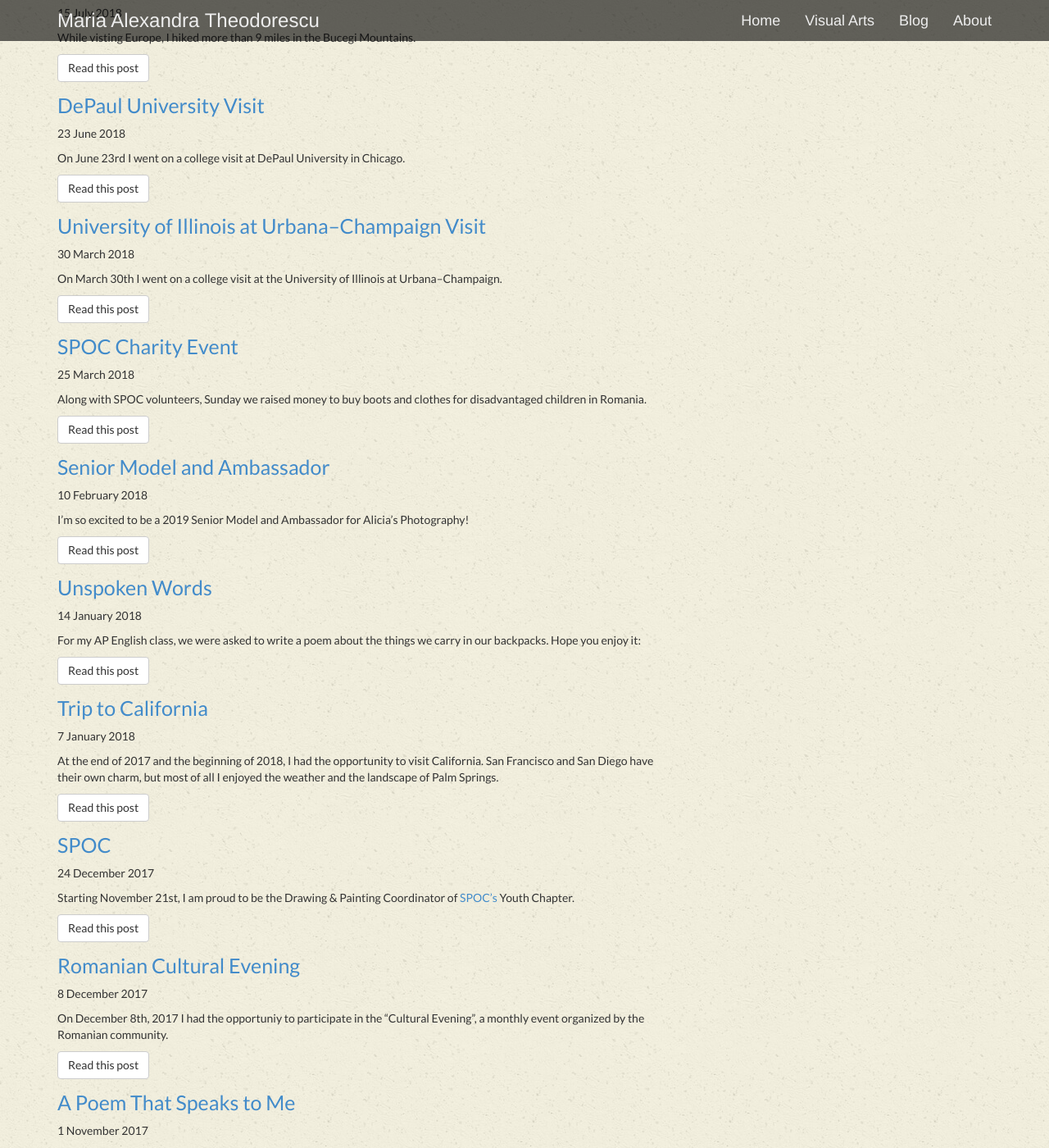
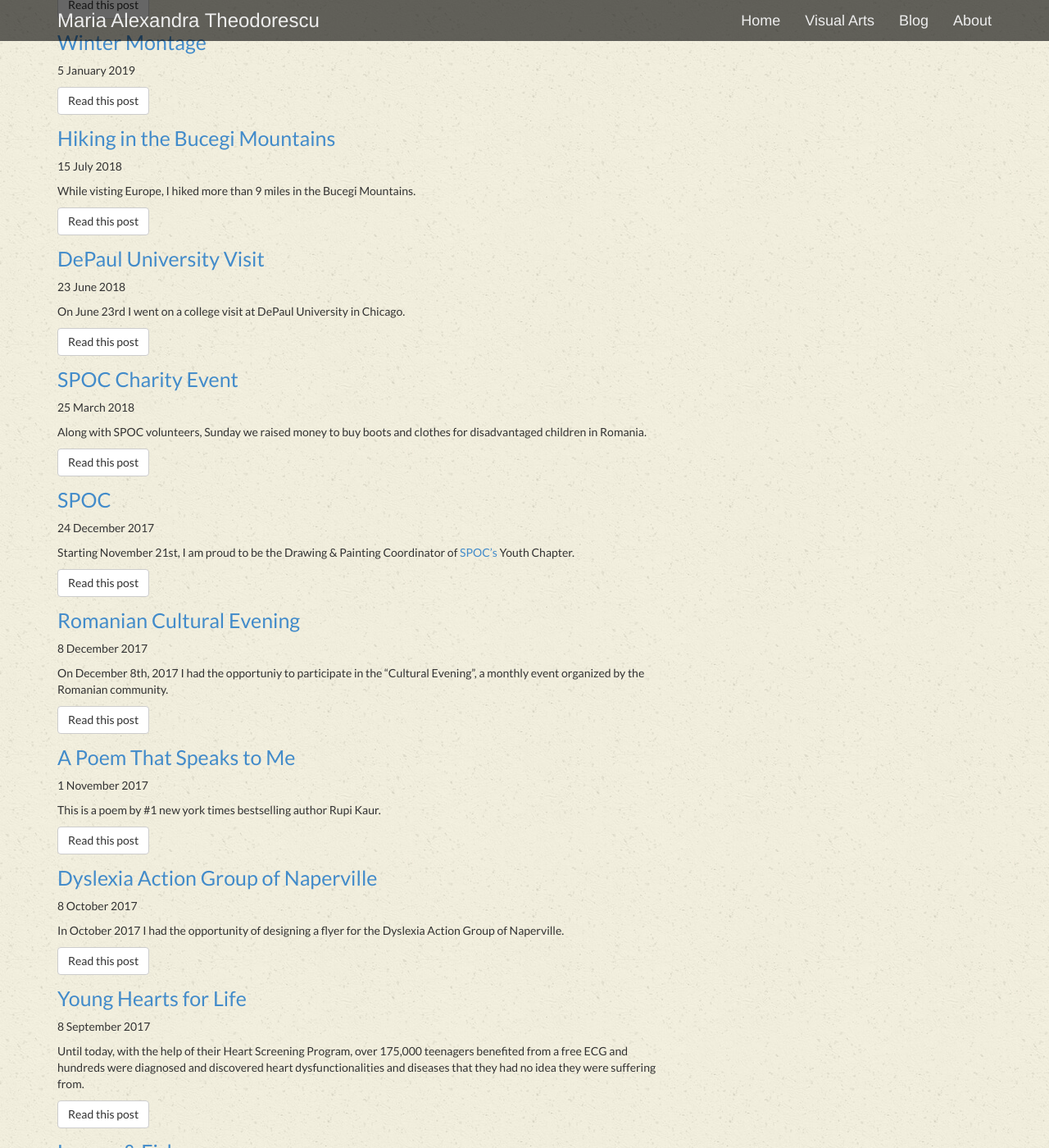
Before and after one commit to allyth/allyth, a Jekyll site: the page built from blog.html, in a window 1280 px wide and 1400 px high, scrolled down 1066 px. Shown: the whole window at 82% size. Built offline with Jekyll 4.4.1, drawn with Linux system fonts in a browser that asks for light colours; some web fonts are replaced; some of the changed text lies outside the part shown.

Commit message:
Update about and blog

```diff
--- a/_posts/2017-01-20-icon-painting.md
+++ /dev/null
@@ -1,12 +0,0 @@
----
-layout: post
-title: Icon Painting
-image:
-description:
----
-
-The beginning of 2017 had a great and creative start - I’m glad I didn’t say no to a wonderful  experience that was completely new to me at that time, but proved to be a great and meaningful one a little bit later: icon painting.
-<!-- split -->
-Being a part of the Icon painting course organized by my local church gave me the chance to develop my drawing and painting skills, as well as my knowledge about religion, art culture and history.
-
-<img class="img-responsive" style="max-width:300px" src= "{{ site.baseurl }}/img/blog/iconpainting.jpg"/>
--- a/_posts/2017-04-02-florida.md
+++ /dev/null
@@ -1,12 +0,0 @@
----
-layout: post
-title: Trip to Florida
-image:
-description:
----
-In the Spring Break of 2017 my family and I took a trip to Florida and I had the chance to meet one of my father's friends and Tennis Director of Seven Bridges tennis club in Delray Beach. I thought it was very impressive to see a man who dedicated his life to this noble sport.
-<!-- split -->
-
-Meeting Mr. Pelmus is proof that if you continue to do something that you really love and enjoy, it can become a way of living and source of fulfillment for the rest of your life.
-
-<img class="img-responsive" style="max-width:300px" src= "{{ site.baseurl }}/img/blog/florida.jpg"/>
--- a/_posts/2018-01-07-California.md
+++ /dev/null
@@ -1,13 +0,0 @@
----
-layout: post
-title: Trip to California
-image:
-description:
----
-At the end of 2017 and the beginning of 2018, I had the opportunity to visit California. San Francisco and San Diego have their own charm, but most of all I enjoyed the weather and the landscape of Palm Springs.
-<!-- split -->
- I enjoyed the ocean views and the beautiful sunsets. Here are some photos that I took, of  places that I visited on the trip, that have impressed me through their simplicity:
- <img class="img-responsive" style="max-width:300px" src= "{{ site.baseurl }}/img/blog/sunset.png"/>
- <img class="img-responsive" style="max-width:300px" src= "{{ site.baseurl }}/img/blog/resorttrees.jpg"/>
- <img class="img-responsive" style="max-width:300px" src= "{{ site.baseurl }}/img/blog/broadway.jpg"/>
-  <img class="img-responsive" style="max-width:300px" src= "{{ site.baseurl }}/img/blog/hollywood.jpg"/>
--- a/_posts/2018-01-14-MyPoem.md
+++ /dev/null
@@ -1,35 +0,0 @@
----
-layout: post
-title: Unspoken Words
-image:
-description:
----
-For my AP English class, we were asked to write a poem about the things we carry in our backpacks. Hope you enjoy it:
-<!-- split -->
-  <br>
- <h3>I carry</h3>
-I carry a story
- <br>
-But my notebooks are filled with math problems and notes
- <br>
-I carry mistakes
- <br>
-A pencil to write and an eraser to erase them
- <br>
-I carry a phone
- <br>
-Yet I do not have many friends
- <br>
-I carry a laptop
- <br>
-The world’s information at my fingertips
- <br>
-Yet I know so little
- <br>
-I carry a fragile bridge constructed out of single sticks of basswood
- <br>
-Between aspects of my life
- <br>
-I carry a small world
- <br>
-But no one cares to notice
--- a/_posts/2018-02-10-aliciasphotography.md
+++ /dev/null
@@ -1,9 +0,0 @@
----
-layout: post
-title: Senior Model and Ambassador
-image:
-description:
----
-I'm so excited to be a 2019 Senior Model and Ambassador for Alicia's Photography!
-<!-- split -->
- <img class="img-responsive" style="max-width:300px" src= "{{ site.baseurl }}/img/blog/aliciasphotography.jpg"/>
--- a/_posts/2018-03-30-uiuc-visit.md
+++ /dev/null
@@ -1,25 +0,0 @@
----
-layout: post
-title: University of Illinois at Urbana–Champaign Visit
-image:
-description:
----
-On March 30th I went on a college visit at the University of Illinois at Urbana–Champaign.
-
-<!-- split -->
-I really enjoyed touring the beautiful campus and hearing advice from actual students at the university.
-
-<div style="height: 5px"></div>
-
-<div class="container1">
-  <div class="row">
-    <div class="col-sm-3">
-      <img class="img img-responsive" src= "{{ site.baseurl }}/img/blog/collegevisit1.jpg"/>
-    </div>
-    <div class="col-sm-3">
-      <img class="img img-responsive" src= "{{ site.baseurl }}/img/blog/collegevisit2.jpg"/>
-    </div>
-  </div>
-</div>
-
-<br>
--- /dev/null
+++ b/_posts/2020-10-01-StudentAssistant.md
@@ -0,0 +1,9 @@
+---
+layout: post
+title: Student Assistant for AP for Research
+image:
+description:
+---
+Beginning October 2020, I started my position as Student Assistant for the Associate Provost for Research at DePaul University, in addition to my role as Undergraduate Research Assistant. I am very excited to be joining such a great team, to gain new skills and expand my horizons.
+<!-- split -->
+<br>
--- a/about.html
+++ b/about.html
@@ -10,7 +10,7 @@ title: About
 
             <div style="padding: 10px 0px;">
                 <p>My name's Ally, I'm 19 years old, and I live in the Chicago area. <p> I am a student at <a href="https://www.cdm.depaul.edu/Pages/default.aspx">DePaul University</a>, majoring in Computer Science at the College of Computing and Digital Media, starting 2019.
-                    Since February 2020, I work as a part-time Research Assistant at DePaul's Data Science Center within the Medical Informatics Department.
+                    Since February 2020, I work as a part-time Undergraduate Research Assistant at DePaul's Data Science Center and (in addition) starting October 2020, I am also Student Assistant for the Associate Provost for Research.
                     Some of my hobbies include coding, drawing, film making/editing, photography, and tennis. I started drawing/painting when I was about 6 years old and have been doing it ever since.
                     My work was featured at the Naperville Woman's Club's Art Fair and in local school's art fairs throughout all 4 years of high school.
                     I was a member of the Naperville Fine Art League from 2015 to 2018 and of <a href="http://www.artsdupage.org/">Arts DuPage Foundation</a> from 2016-2019.</p>
```
